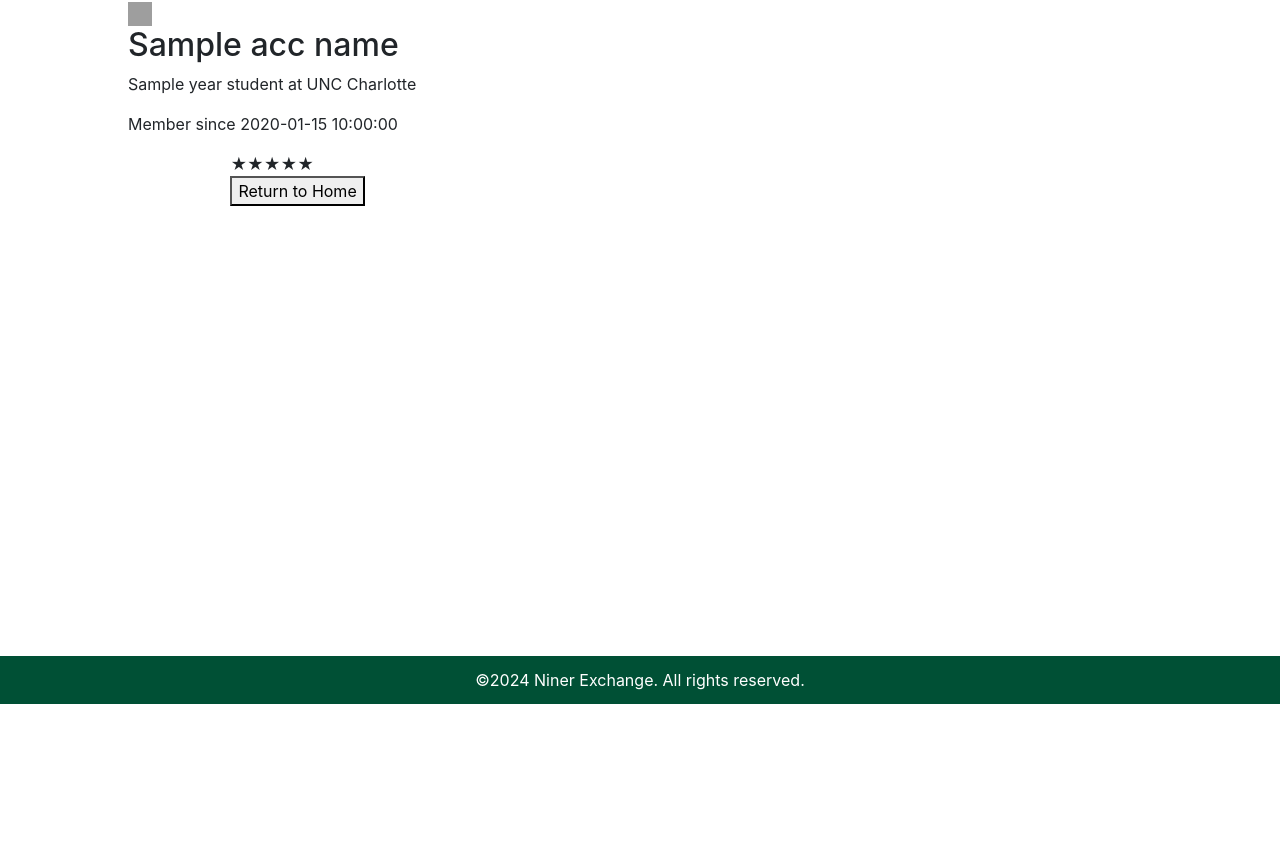
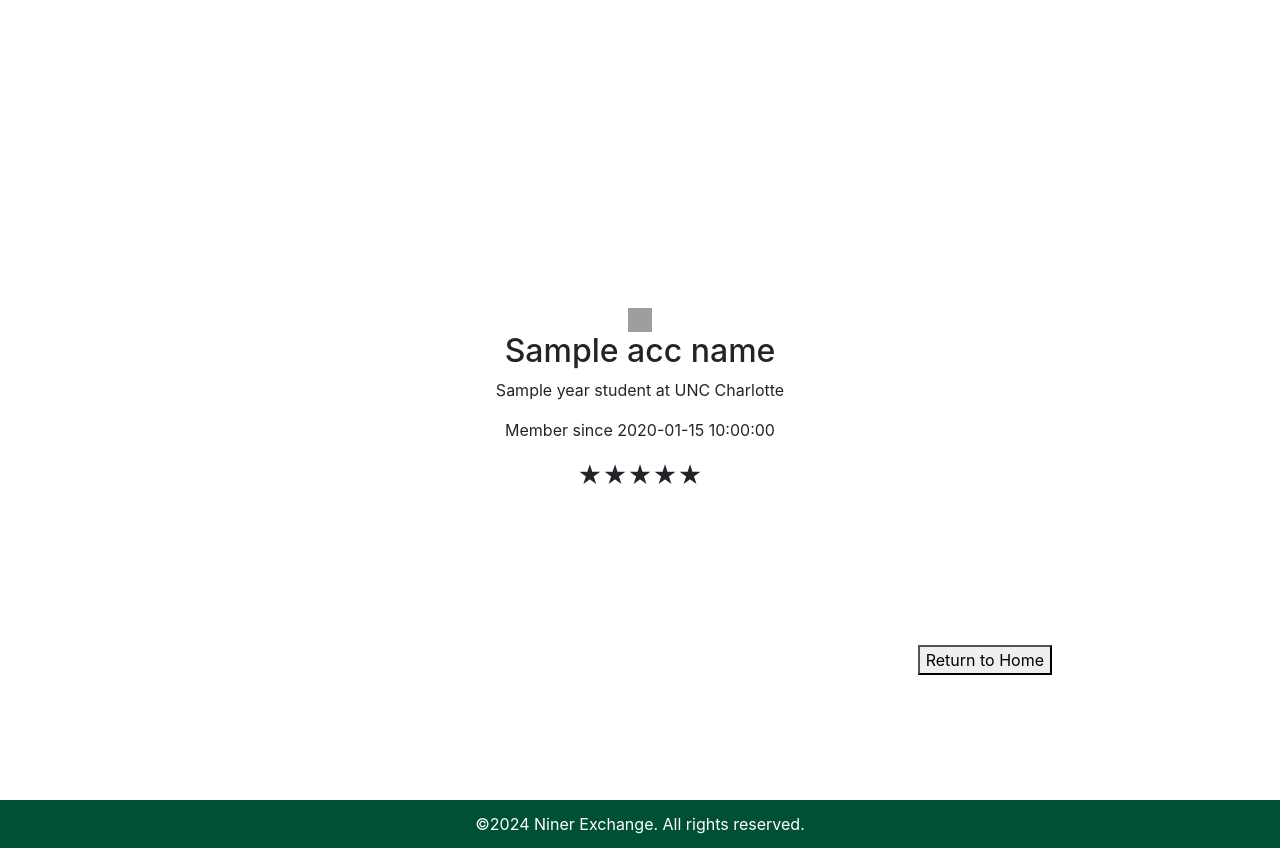
Before and after one commit to SamEads/niner_exchange, a Flask app: template templates/user.html in a window 1280 px wide. Shown: the part 96-944 px from the top of the page. Before the commit the page ends 800 px from the top, so only its background shows below. Run offline with Flask 3, Linux system fonts and the light colour scheme; tables that the repository leaves empty hold one stand-in row (values such as "Sample post"); the template is opened without the code that fills it: values that come from a table or form of the project are taken from there, most other values are stand-ins (such as "Sample title", 1, 10 or a date in 2020); parts of the project's set-up code (start-up, migrations or seed data) failed here and were passed over; some libraries are stand-ins or nearby versions; grey boxes are pictures that could not be loaded.

Commit message:
user.html update
Just adjusted layout of page a little

```diff
--- a/templates/user.html
+++ b/templates/user.html
@@ -1,23 +1,43 @@
-{% extends "base.html" %}
+{% extends "base.html" %} {% block title %}{{ user }}{% endblock %} {% block
+content %}
+<style>
+	.container {
+		display: flex;
+		justify-content: center;
+		align-items: center;
+		height: 100vh;
+		position: relative;
+	}
+	.profile-card {
+		text-align: center;
+	}
+	.stars {
+		font-size: 24px; /* Size of stars */
+	}
+	.home-button {
+		position: absolute;
+		bottom: 125px;
+		right: 100px;
+	}
+</style>
 
-{% block title %}{{ user }}{% endblock %}
-
-{% block content %}
-<!--<link href="{{url_for('static',filename='user.css')}}" rel="stylesheet">-->
-
-<div class="left">
+<div class="container">
+	<div class="profile-card">
 		<div class="profile-icon">
-        <img width="24" height="24" src="https://img.icons8.com/material-rounded/24/user.png" alt="user"/>
+			<img
+				width="24"
+				height="24"
+				src="https://img.icons8.com/material-rounded/24/user.png"
+				alt="user"
+			/>
 		</div>
 		<div class="user-info">
 			<h2>{{acc_name}}</h2>
 			<p>{{class_lv}} year student at UNC Charlotte</p>
 			<p>Member since {{member_since}}</p>
 		</div>
+		<div class="stars">★★★★★</div>
 	</div>
-
-<div class="right">
-    <div class="stars">★★★★★</div>
 	<button class="home-button" onclick="window.location.href='home.html'">
 		Return to Home
 	</button>
```
Lines whose indentation alone changed are shown as unchanged.
